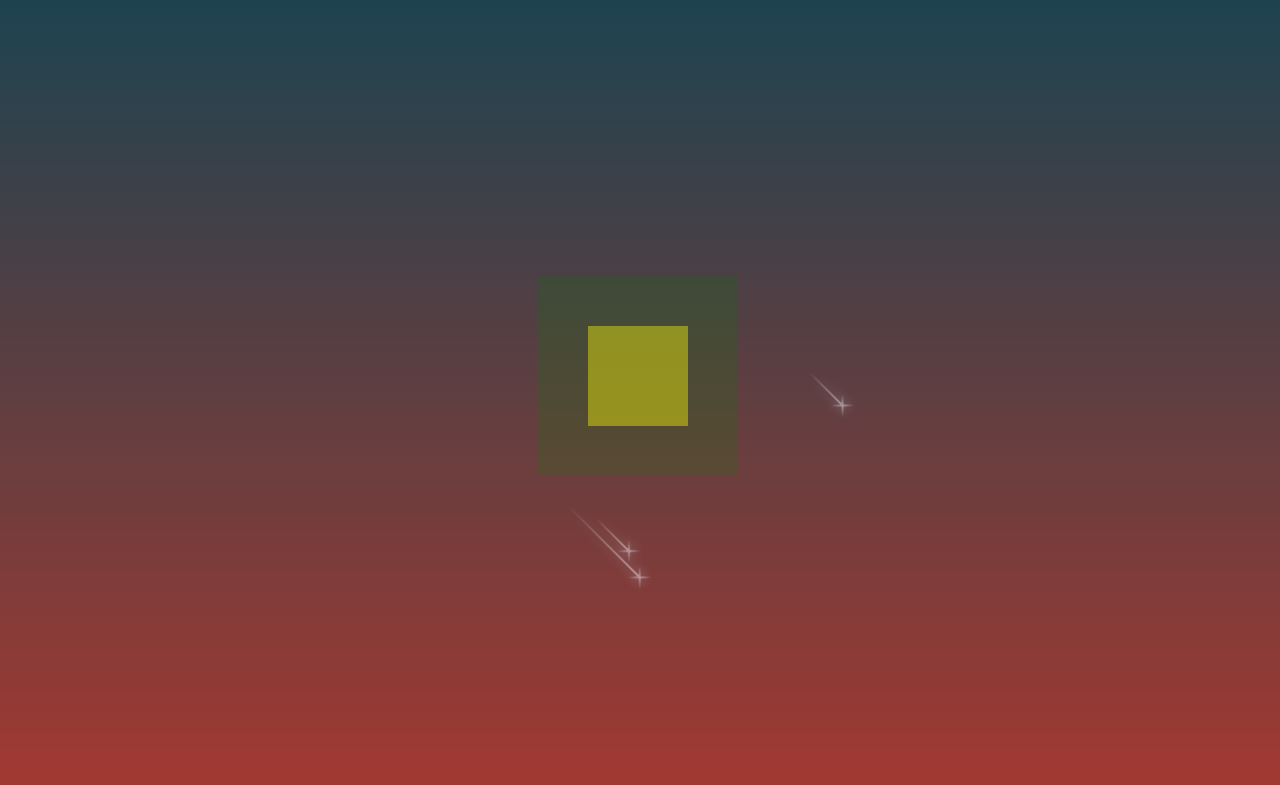
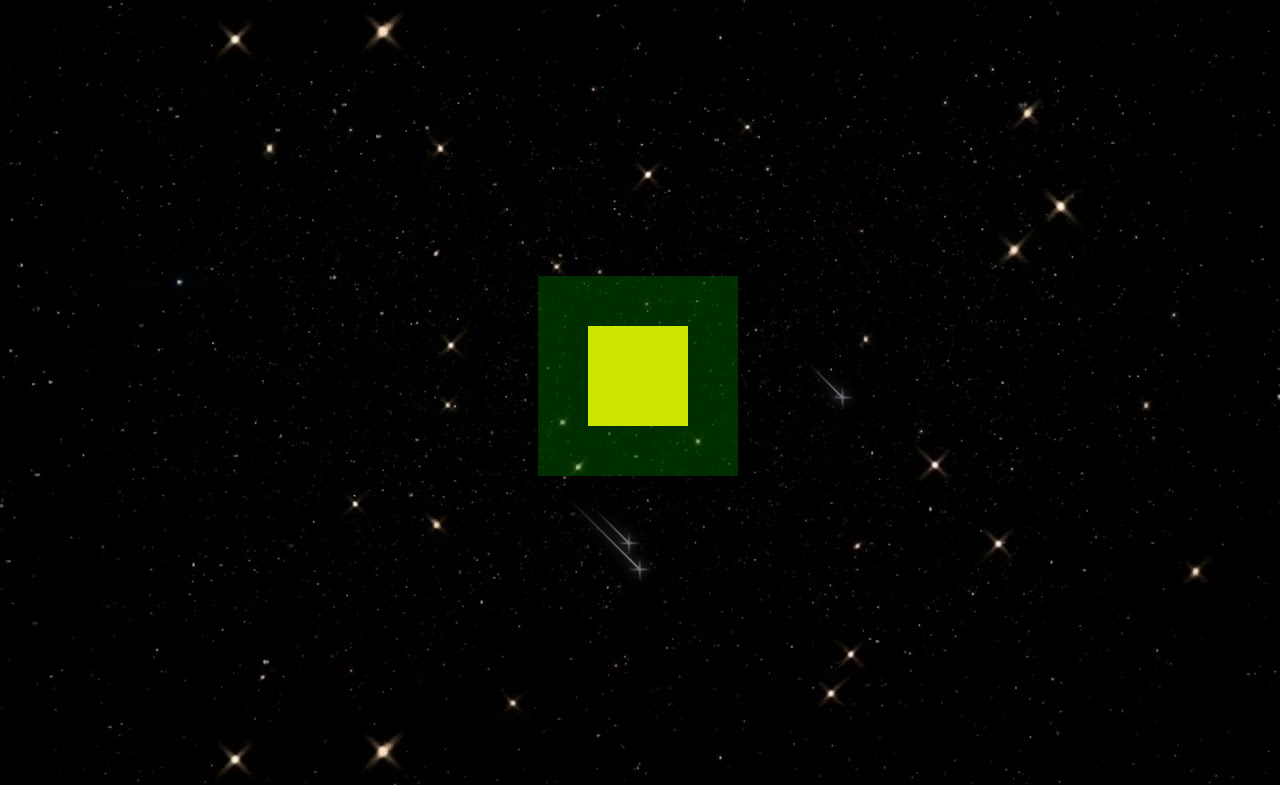
Before and after one commit to duyphuong95/duyphuong95.github.io, a website: page box.html in a window 1280 px wide. Shown: the top 785 px of the page. Drawn offline with Linux system fonts and the light colour scheme.

Commit message:
update bg

```diff
--- a/sass/styles.scss
+++ b/sass/styles.scss
@@ -2,11 +2,16 @@ html {
   height: 100%;
 }
 body {
-  // height: 100%;
-  // margin: 0;
-  background-repeat: no-repeat;
-  background-attachment: fixed;
-  background: linear-gradient(to bottom, rgb(29, 67, 80), rgb(164, 57, 49));
+  height: 100%;
+  margin: 0;
+  overflow: hidden;
+  // background-repeat: no-repeat;
+  // background-attachment: fixed;
+  // background: linear-gradient(to bottom, rgb(29, 67, 80), rgb(164, 57, 49));
+  // background-color: rgb(29, 67, 80);
+  background-image: url("../img/star-sky.jpg");
+  background-repeat: repeat;
+  background-size: inherit;
 }
 
 .box {
@@ -183,12 +188,11 @@ li {
 
 //star
 body {
-  height: 100vh;
-  overflow: hidden;
-  opacity: 0.5;
-  background-color: black;
-  display: -webkit-box;
-  display: flex;
+  // height: 100vh;
+  // overflow: hidden;
+  // opacity: 0.5;
+  // background-color: black;
+  // display: flex;
 }
 
 /* Here using -webkit, we make angle
@@ -199,6 +203,7 @@ body {
   height: 100%;
   -webkit-transform: rotateZ(45deg);
   transform: rotateZ(45deg);
+  opacity: 0.5;
 }
 
 /* Here we are making roundabout balls */
```
Also changed, not shown: css/styles.css, img/star-sky.jpg (added), 1 other file.
